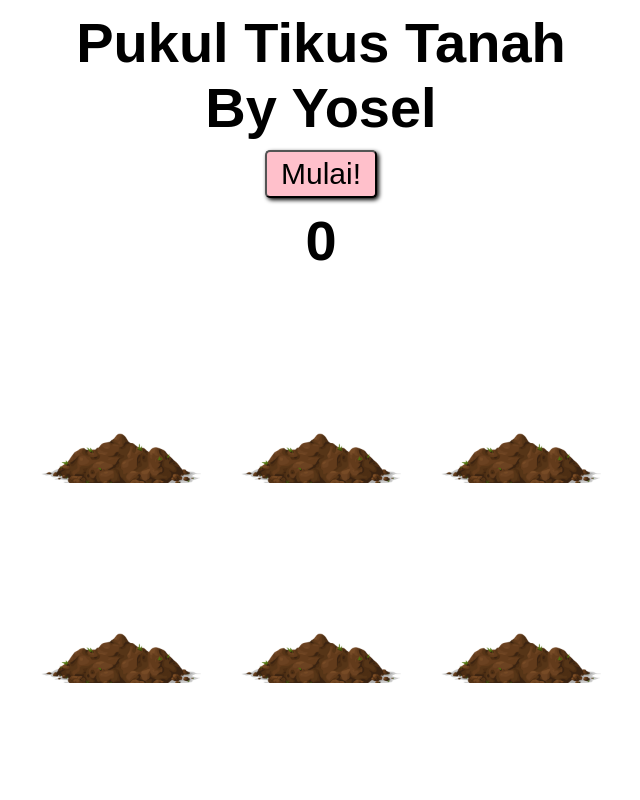
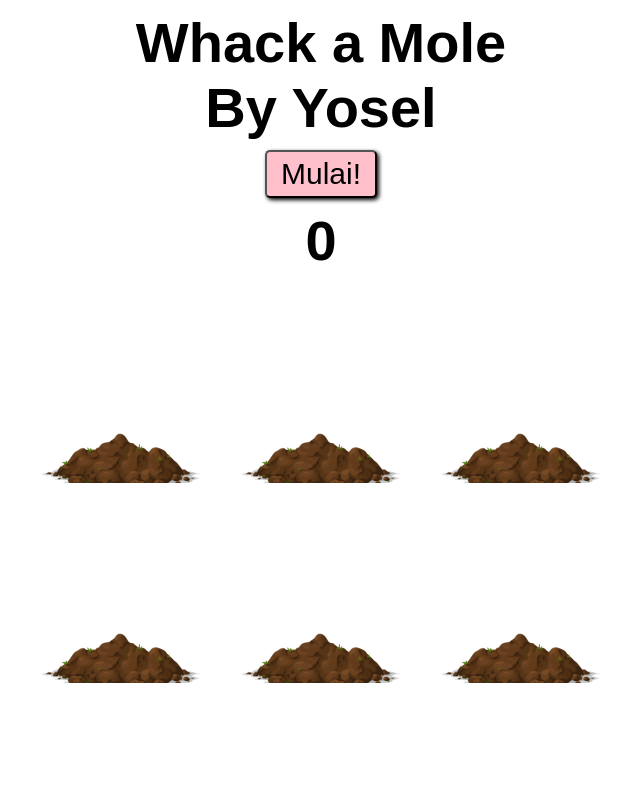
Before and after one commit to yosel-tamba/yosel-tamba.github.io, a plain HTML site: page index.html in a window 1280 px wide. Shown: the whole page, without its empty margins (319-959 px from the left). Drawn offline with Linux system fonts and the light colour scheme.

Commit message:
initial commit

```diff
--- a/index.html
+++ b/index.html
@@ -10,7 +10,7 @@
 
 <body>
 
-    <h1>Pukul Tikus Tanah</br> By Yosel</h1>
+    <h1>Whack a Mole</br> By Yosel</h1>
 
     <button type="button" class="mulai" onclick="mulai()">Mulai!</button>
     <h2 class="papan-skor">0</h2>
```
